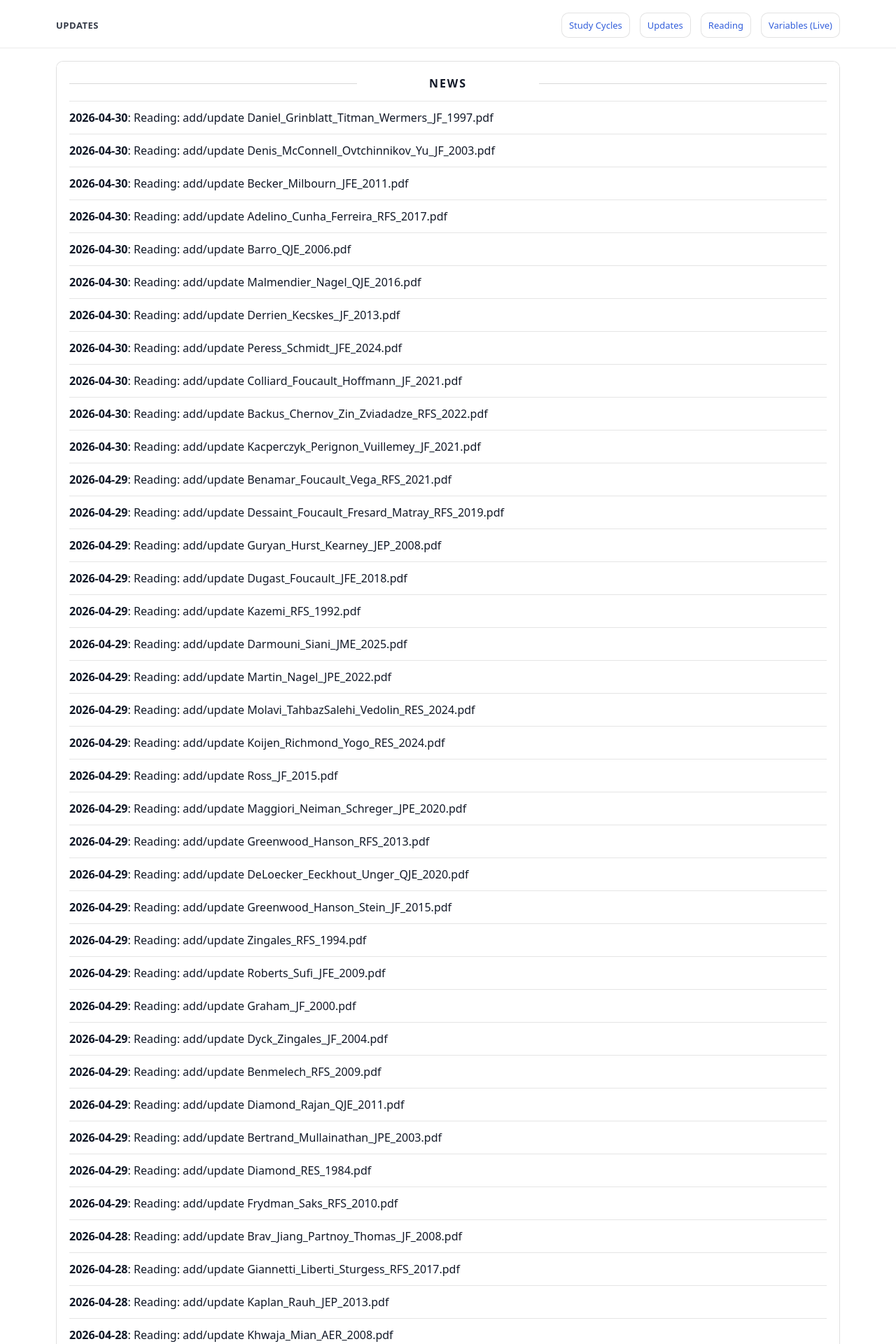
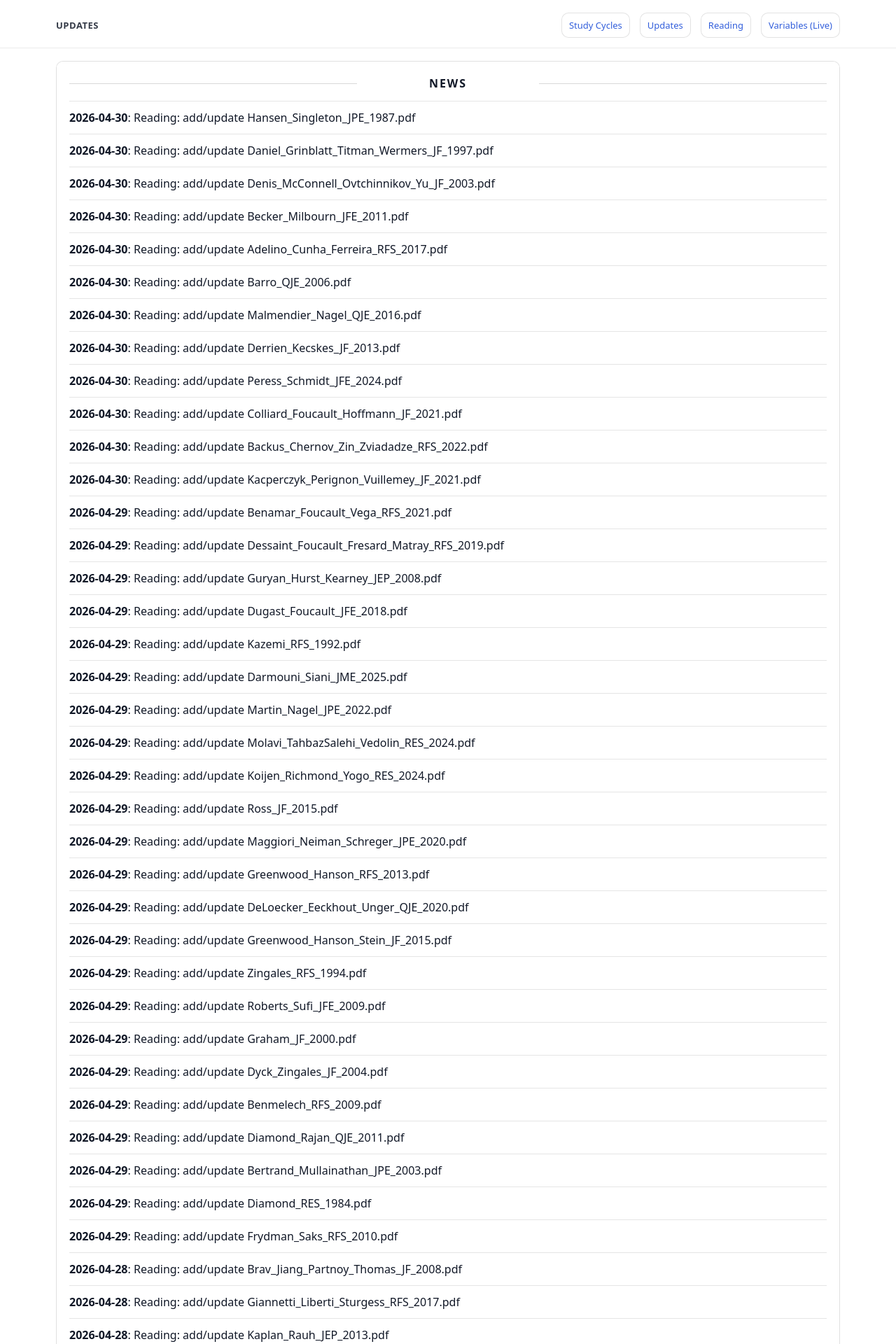
Before and after one commit to yaxinzn/study-archive, a Jekyll site: the page built from updates/index.md, in a window 1280 px wide. Shown: the top 1920 px of the page at 70% size. Built offline with Jekyll 4.4.1, drawn with Linux system fonts in a browser that asks for light colours; some of the changed text lies outside the part shown.

Commit message:
chore: update NEWS feed

```diff
--- a/_data/news.yml
+++ b/_data/news.yml
@@ -1,4 +1,7 @@
 # Auto-generated update history (sorted newest -> oldest). Do not edit manually.
+- ts: "1777542409"
+  date: "2026-04-30"
+  title: "Reading: add/update Hansen_Singleton_JPE_1987.pdf"
 - ts: "1777542054"
   date: "2026-04-30"
   title: "Reading: add/update Daniel_Grinblatt_Titman_Wermers_JF_1997.pdf"
```
